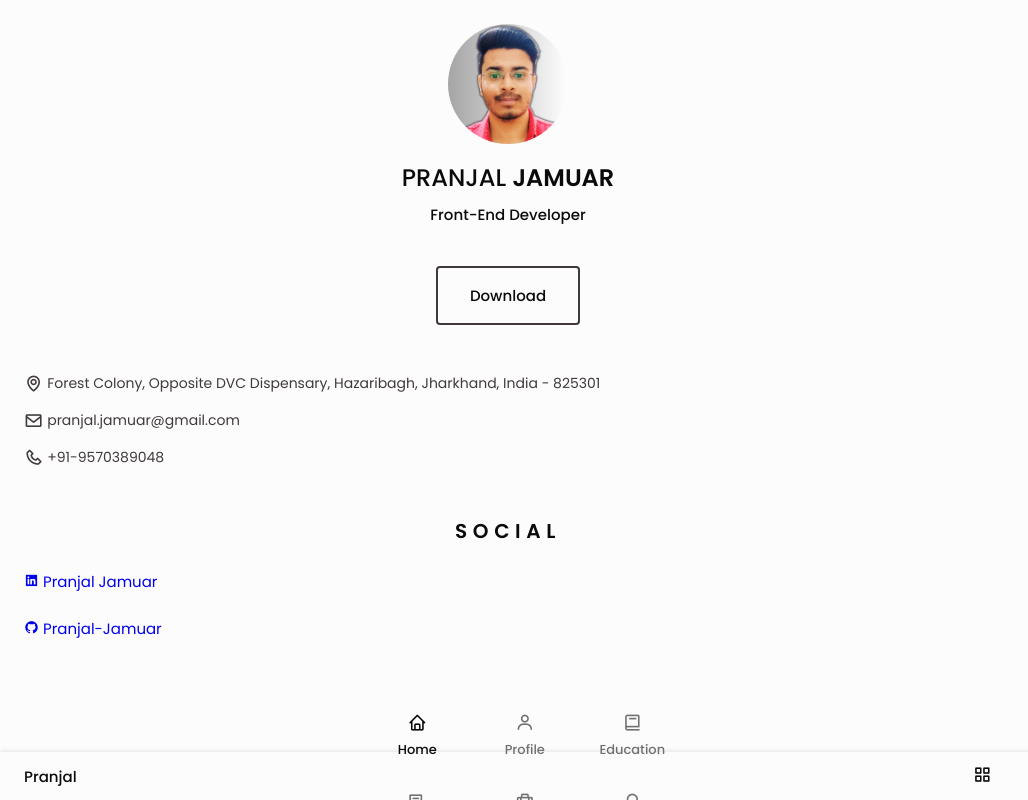
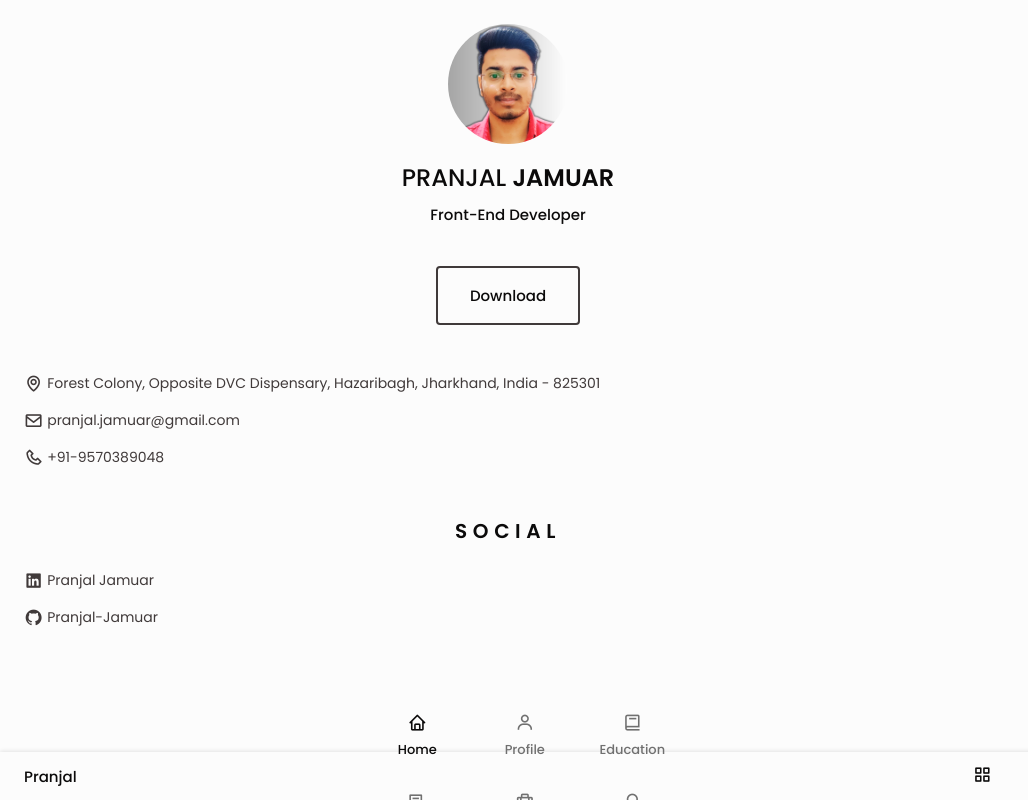
Before and after one commit to Pranjal-Jamuar/resume, a website: page index.html in a window 1280 px wide. Shown: the whole page, without its empty margins (0-1028 px from the left). Drawn offline with nearby package versions, Linux system fonts and the light colour scheme.

Commit message:
Social Section completed

```diff
--- a/public/assets/css/styles.css
+++ b/public/assets/css/styles.css
@@ -184,6 +184,7 @@ img {
   color: var(--title-color);
 }
 
+/* Home */
 .home {
   position: relative;
 }
@@ -244,3 +245,26 @@ img {
   background-color: var(--text-color);
   color: var(--container-color);
 }
+
+/* Social */
+.social-container {
+  grid-template-columns: max-content;
+  gap: 1rem;
+}
+
+.social-link {
+  display: inline-flex;
+  align-items: center;
+  font-size: var(--small-font-size);
+  color: var(--text-color);
+}
+
+.social-link:hover {
+  color: var(--title-color);
+  transition: 0.3s;
+}
+
+.social-icon {
+  font-size: 1.2rem;
+  margin-right: 0.25rem;
+}
```
